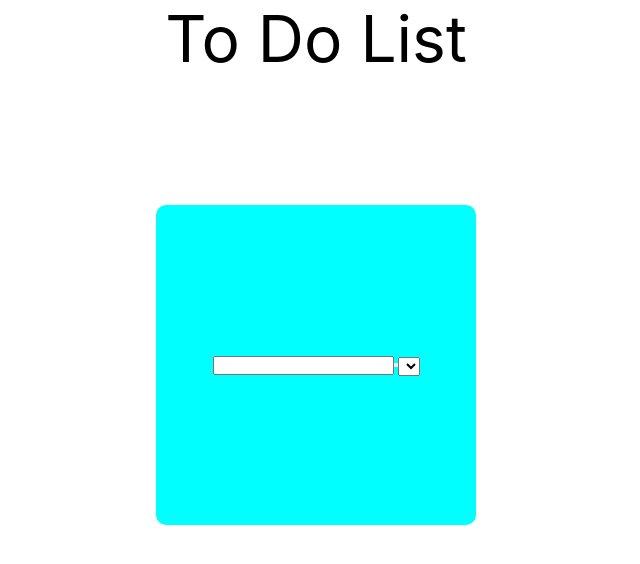
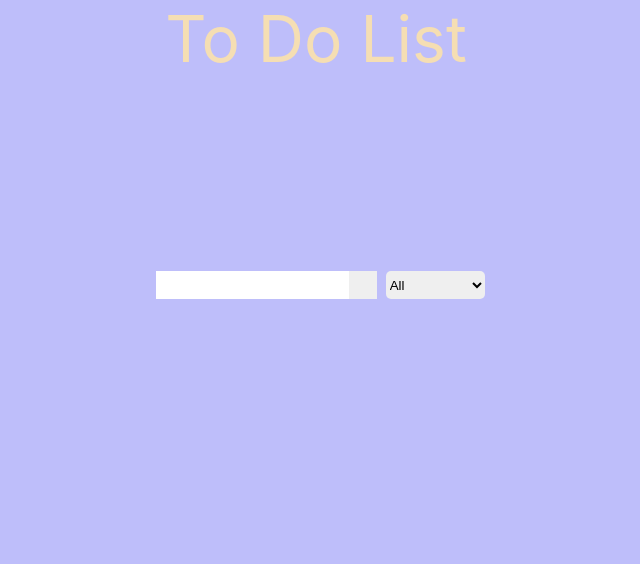
Before and after one commit to CristoforosChoras/to-do-list-react, a React (Create React App) app: page / in a window 1280 px wide. Shown: the top 564 px of the page, without its empty margins (324-964 px from the left). Built offline with nearby package versions, Linux system fonts and the light colour scheme.

Commit message:
btn,input,select css

```diff
--- a/src/App.css
+++ b/src/App.css
@@ -1,25 +1,51 @@
-*{
+* {
   margin: 0;
   padding: 0;
   box-sizing: border-box;
 }
-.App{
+body {
+  background-color: rgb(190, 190, 250);
+  color: wheat;
+  min-height: 100vh;
+}
+
+.App {
   display: flex;
   align-items: center;
   justify-content: center;
   flex-direction: column;
   gap: 8rem;
 }
-.header{
+.header {
   font-size: 4rem;
-
 }
-form{
-  height: 40vh;
+/*form input button select styles */
+form {
+  min-height: 20vh;
   width: 25vw;
   display: flex;
   justify-content: center;
   align-items: center;
-  background-color: aqua;
   border-radius: 10px;
 }
+.toDoInput {
+  width: 70%;
+  height: 1.7rem;
+  border: none;
+
+}
+.btn {
+  width: 2rem;
+  height: 1.7rem;
+  border: none;
+  cursor: pointer;
+}
+
+.filterToDo {
+  width: 6.2rem;
+  height: 1.7rem;
+  border: none;
+  border-radius: 5px;
+  cursor: pointer;
+  margin: 9%;
+}
--- a/src/components/Form.js
+++ b/src/components/Form.js
@@ -4,12 +4,12 @@ const Form = () => {
   return (
     <form>
       <input type="text" className="toDoInput"></input>
-      <button></button>
+      <button className="btn"></button>
       <div className="select">
         <select name="" className="filterToDo">
-          <option value=""></option>
-          <option value=""></option>
-          <option value=""></option>
+          <option value="all">All</option>
+          <option value="checked">Checked</option>
+          <option value="more">More To Do</option>
         </select>
       </div>
     </form>
```
